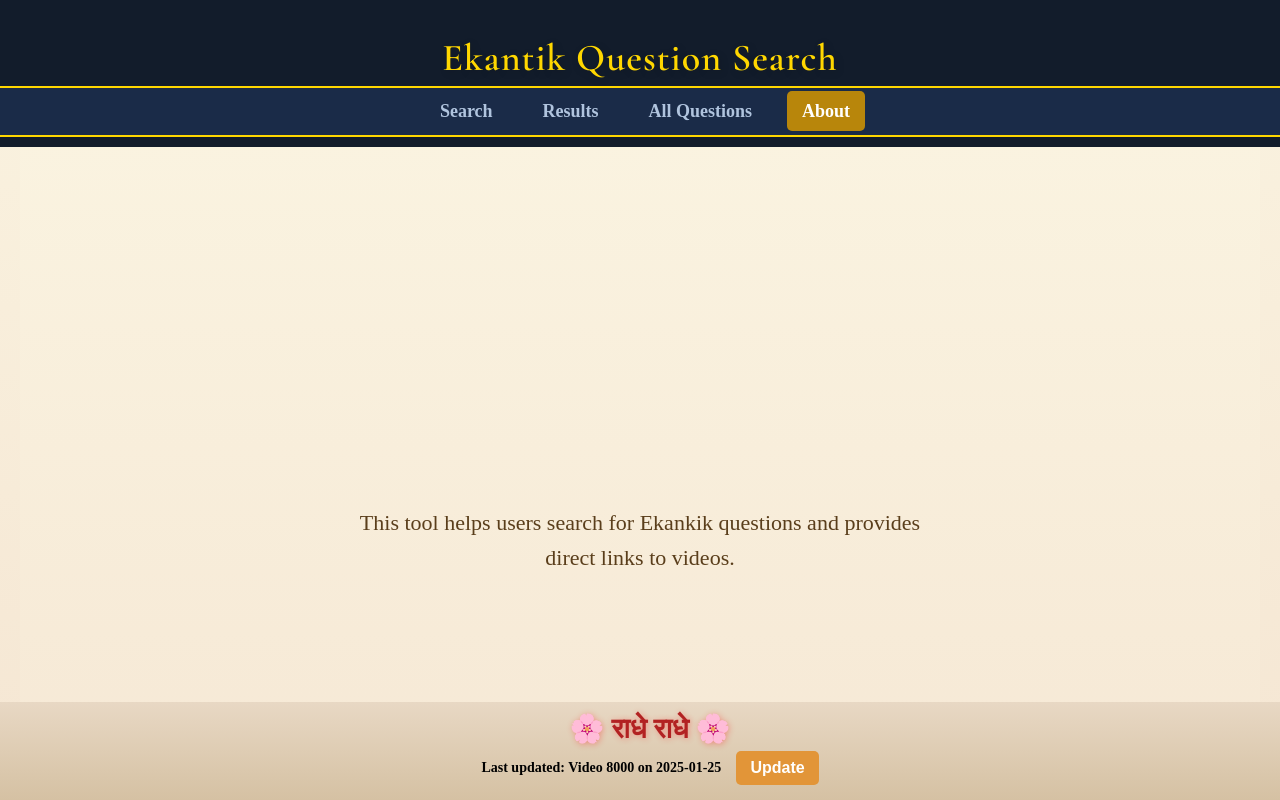
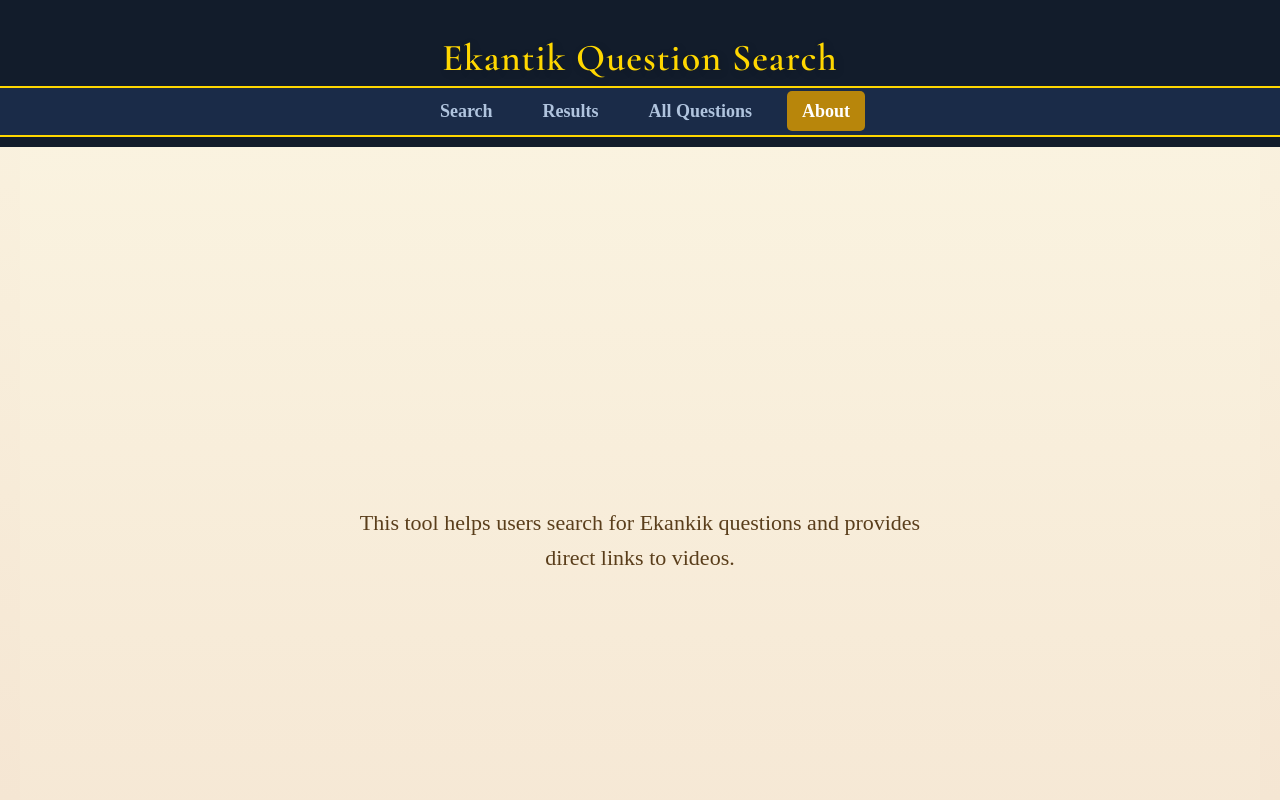
Before and after one commit to ChaitanyaMittal27/EkantikSearch, a React (Vite) app in the folder my-app/: page /about in a window 1280 px wide. Built offline with nearby package versions, Linux system fonts and the light colour scheme.

Commit message:
footer updated

```diff
--- a/my-app/src/components/Footer.tsx
+++ b/my-app/src/components/Footer.tsx
@@ -1,19 +1,68 @@
-import "../CSS/Footer.css";
+import React, { useState, useEffect } from "react";
+import "../css/Footer.css";
 
-interface FooterProps {
-    lastUpdated: string;
-    onUpdate: () => void;
-}
+const Footer: React.FC = () => {
+    const [showFooter, setShowFooter] = useState(false);
+    const [showGoToTop, setShowGoToTop] = useState(false);
 
-const Footer: React.FC<FooterProps> = ({ lastUpdated, onUpdate }) => {
+    useEffect(() => {
+        const mainContent = document.querySelector(".main-content");
+
+        const handleScroll = () => {
+            if (!mainContent) return;
+
+            const scrollPosition = mainContent.scrollTop + mainContent.clientHeight;
+            const pageHeight = mainContent.scrollHeight;
+
+            // Show footer only when scrolled to bottom
+            if (scrollPosition >= pageHeight - 10) {
+                setShowFooter(true);
+            } else {
+                setShowFooter(false);
+            }
+
+            // Show "Go to Top" button after scrolling 200px
+            if (mainContent.scrollTop > 200) {
+                setShowGoToTop(true);
+            } else {
+                setShowGoToTop(false);
+            }
+        };
+
+        if (mainContent) {
+            mainContent.addEventListener("scroll", handleScroll);
+        }
+
+        return () => {
+            if (mainContent) {
+                mainContent.removeEventListener("scroll", handleScroll);
+            }
+        };
+    }, []);
+
+    // Scroll to top function
+    const scrollToTop = () => {
+        const mainContent = document.querySelector(".main-content");
+        if (mainContent) {
+            mainContent.scrollTo({ top: 0, behavior: "smooth" });
+        }
+    };
+
     return (
-        <footer className="footer">
-            <p className="radhe-text">🌸 राधे राधे 🌸</p>
-            <div className="update-section">
-                <p>Last updated: {lastUpdated}</p>
-                <button onClick={onUpdate} className="update-button">Update</button>
-            </div>
-        </footer>
+        <>
+            {/* Footer - Hidden until user reaches bottom */}
+            <footer className={`footer ${showFooter ? "visible" : "hidden"}`}>
+                <p className="radhe-text">राधे राधे</p>
+                <p className="footer-text">© 2025 Ekantik Question Search</p>
+            </footer>
+
+            {/* "Go to Top" Button - Shows after scrolling 200px */}
+            {showGoToTop && (
+                <button className="go-to-top" onClick={scrollToTop}>
+                    ⬆ Go to Top
+                </button>
+            )}
+        </>
     );
 };
 
--- a/my-app/src/css/App.css
+++ b/my-app/src/css/App.css
@@ -4,3 +4,9 @@
     height: calc(100vh - 100px); /* Ensures it takes full viewport height */
     overflow-y: auto; /* Enables scrolling */
 }
+
+body {
+    overflow: hidden; /* Prevents external scroll */
+    margin: 0;
+    padding: 0;
+}
--- a/my-app/src/css/Footer.css
+++ b/my-app/src/css/Footer.css
@@ -1,9 +1,11 @@
-/* Fixed Bottom Footer */
+@import url('https://fonts.googleapis.com/css2?family=Tangerine:wght@700&display=swap');
+
+/* Footer - Initially Hidden */
 .footer {
-    background: linear-gradient(to bottom, #E8D8C4, #D5C1A3);
+    background: #121C2B; /* Dark navy to match header */
     text-align: center;
     padding: 10px;
-    color: white;
+    color: #FFD700; /* Gold */
     font-size: 14px;
     font-weight: bold;
     position: fixed;
@@ -12,41 +14,55 @@
     display: flex;
     flex-direction: column;
     align-items: center;
-    margin: 0px;
+    transition: opacity 0.5s ease-in-out, visibility 0.5s ease-in-out;
 }
 
-/* Beautiful Red "Radhe Radhe" Text */
+/* Hidden Footer */
+.footer.hidden {
+    opacity: 0;
+    visibility: hidden;
+}
+
+/* Visible Footer */
+.footer.visible {
+    opacity: 1;
+    visibility: visible;
+}
+
+/* "Radhe Radhe" Text */
 .radhe-text {
     font-family: 'Tangerine', cursive;
     font-size: 28px;
-    color: #B22222; /* Deep spiritual red */
-    font-weight: bold;
+    color: #E63946; /* Deep Red */
     text-shadow: 1px 1px 6px rgba(255, 0, 0, 0.3);
-    margin-bottom: 0px;
-    margin-top: 0px;
+    margin: 0;
 }
 
-/* Last Updated Section */
-.update-section {
-    display: flex;
-    align-items: center;
-    color:black;
-    gap: 15px;
+/* Footer Text */
+.footer-text {
+    font-size: 12px;
+    color: #B0C4DE; /* Light Steel Blue */
+    margin-top: 5px;
 }
 
-/* Update Button */
-.update-button {
-    padding: 8px 14px;
-    background-color: #E29538; /* Saffron Orange */
-    color: white;
+/* "Go to Top" Button */
+.go-to-top {
+    position: fixed;
+    bottom: 20px;
+    right: 20px;
+    background: #FFD700; /* Gold */
+    color: #121C2B; /* Dark navy */
+    font-size: 14px;
+    font-weight: bold;
     border: none;
+    padding: 10px 15px;
     border-radius: 5px;
-    font-weight: bold;
     cursor: pointer;
-    font-size: 16px;
     transition: 0.3s ease-in-out;
+    box-shadow: 0px 4px 10px rgba(255, 215, 0, 0.2);
 }
 
-.update-button:hover {
-    background-color: #D17D35;
+/* Hover Effect */
+.go-to-top:hover {
+    background: #B8860B; /* Darker Gold */
 }
```
